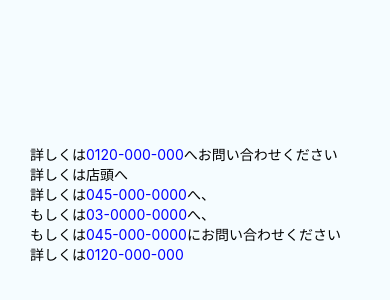
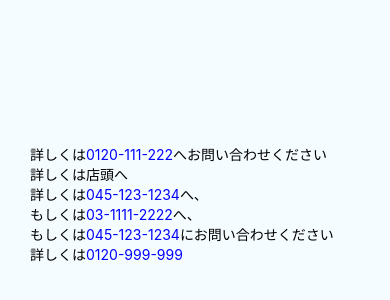
Before and after one commit to ozaki25/ReactNativeTelReg, a React Native app: screen / in a window 390 px wide. Shown: the part 218-518 px from the top of the page. Built offline with nearby package versions, Linux system fonts and the light colour scheme.

Commit message:
コンポーネント分割

```diff
--- a/src/App.js
+++ b/src/App.js
@@ -1,5 +1,6 @@
 import React from 'react';
-import { Linking, StyleSheet, Text, View } from 'react-native';
+import { StyleSheet, View } from 'react-native';
+import LinkablePhoneText from './components/LinkablePhoneText';
 
 const styles = StyleSheet.create({
   container: {
@@ -10,36 +11,17 @@ const styles = StyleSheet.create({
   },
 });
 
-const message1 = '詳しくは0120-000-000へお問い合わせください';
+const message1 = '詳しくは0120-111-222へお問い合わせください';
 const message2 = '詳しくは店頭へ';
 const message3 =
-  '詳しくは045-000-0000へ、\nもしくは03-0000-0000へ、\nもしくは045-000-0000にお問い合わせください';
-const message4 = '詳しくは0120-000-000';
-
-// 0xxx-xxx-xxx or 0xx-xxx-xxxx or 0x-xxxx-xxxx
-const reg = /0[0-9]{3}-[0-9]{3}-[0-9]{3}|0[0-9]{2}-[0-9]{3}-[0-9]{4}|0[0-9]{1}-[0-9]{4}-[0-9]{4}/g;
-
-const openTel = phoneNumber => Linking.openURL(`tel:${phoneNumber}`).catch(alert);
-
-const PhoneText = ({ phoneNumber }) => (
-  <Text style={{ color: 'blue' }} onPress={() => openTel(phoneNumber)}>
-    {phoneNumber}
-  </Text>
-);
-
-const replacePhoneNumber = message => {
-  const phoneNumbers = message.match(reg);
-  if (!phoneNumbers) return message;
-  return message.split(reg).reduce((result, text, i) => {
-    return [...result, text, <PhoneText key={i} phoneNumber={phoneNumbers[i]} />];
-  }, []);
-};
+  '詳しくは045-123-1234へ、\nもしくは03-1111-2222へ、\nもしくは045-123-1234にお問い合わせください';
+const message4 = '詳しくは0120-999-999';
 
 export default () => (
   <View style={styles.container}>
-    <Text>{replacePhoneNumber(message1)}</Text>
-    <Text>{replacePhoneNumber(message2)}</Text>
-    <Text>{replacePhoneNumber(message3)}</Text>
-    <Text>{replacePhoneNumber(message4)}</Text>
+    <LinkablePhoneText>{message1}</LinkablePhoneText>
+    <LinkablePhoneText>{message2}</LinkablePhoneText>
+    <LinkablePhoneText>{message3}</LinkablePhoneText>
+    <LinkablePhoneText>{message4}</LinkablePhoneText>
   </View>
 );
--- /dev/null
+++ b/src/components/LinkablePhoneText.js
@@ -0,0 +1,25 @@
+import React from 'react';
+import { Text } from 'react-native';
+import PhoneText from './PhoneText';
+
+// 0xxx-xxx-xxx or 0xx-xxx-xxxx or 0x-xxxx-xxxx
+const reg = /0[0-9]{3}-[0-9]{3}-[0-9]{3}|0[0-9]{2}-[0-9]{3}-[0-9]{4}|0[0-9]{1}-[0-9]{4}-[0-9]{4}/g;
+
+// ex. message = 'お問い合わせは03-0000-0000もしくは0120-000-000へお願いします'
+const replacePhoneNumber = message => {
+  // ex. phoneNumbers = [03-0000-0000, 0120-000-000]
+  const phoneNumbers = message.match(reg);
+  if (!phoneNumbers) return message;
+
+  // ex. message.split(reg) = ['お問い合わせは', 'もしくは', 'へお願いします']
+  return message.split(reg).reduce((result, text, i) => {
+    // ex. ループ一周目 ['お問い合わせは', <PhoneTtext phoneNumber="03-0000-0000" />]
+    // ex. ループ二周目 ['お問い合わせは', <PhoneTtext phoneNumber="03-0000-0000" />, 'もしくは', <PhoneTtext phoneNumber="0120-000-000" />]
+    // ex. ループ三周目 ['お問い合わせは', <PhoneTtext phoneNumber="03-0000-0000" />, 'もしくは', <PhoneTtext phoneNumber="0120-000-000" />, へお願いします]
+    return [...result, text, phoneNumbers[i] && <PhoneText key={i} phoneNumber={phoneNumbers[i]} />];
+  }, []);
+};
+
+const LinkablePhoneText = ({ children }) => <Text>{replacePhoneNumber(children)}</Text>;
+
+export default LinkablePhoneText;
--- /dev/null
+++ b/src/components/PhoneText.js
@@ -0,0 +1,18 @@
+import React from 'react';
+import { Linking, StyleSheet, Text } from 'react-native';
+
+const styles = StyleSheet.create({
+  text: {
+    color: 'blue',
+  },
+});
+
+const openTel = phoneNumber => Linking.openURL(`tel:${phoneNumber}`).catch(alert);
+
+const PhoneText = ({ phoneNumber }) => (
+  <Text style={styles.text} onPress={() => openTel(phoneNumber)}>
+    {phoneNumber}
+  </Text>
+);
+
+export default PhoneText;
```
